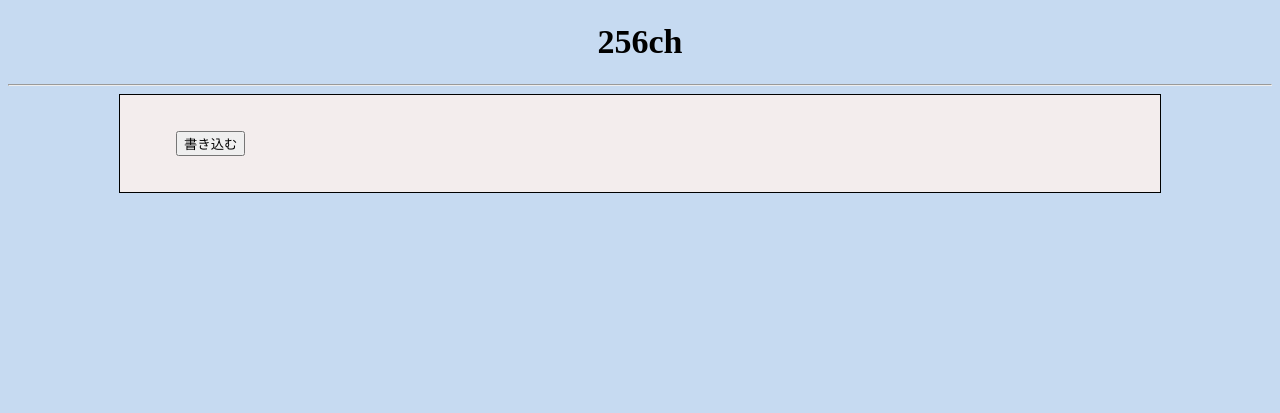
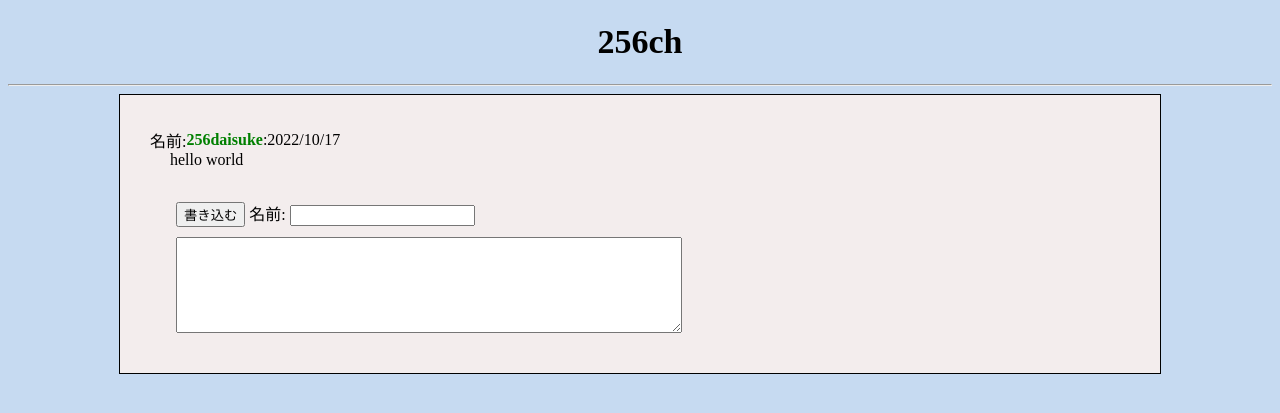
Before and after one commit to 256-daisuki/256server, a PHP site: page /bbs/index.php in a window 1280 px wide. Shown: the top 413 px of the page. Run offline with PHP 8.4, Linux system fonts and the light colour scheme; data that the repository does not hold is empty.

Commit message:
ひな形の完成

```diff
--- a/bbs/index.php
+++ b/bbs/index.php
@@ -1,3 +1,7 @@
+<?php
+    echo $_POST["username"];
+?>
+
 <!DOCTYPE html>
 <html lang="ja">
 <head>
@@ -11,9 +15,27 @@
     <h1 class="title">256ch</h1>
     <hr>
     <div class="boardWrapper">
+        <section>
+            <article>
+                <div class="wrapper">
+                    <div class="nameArea">
+                        <span>名前:</span>
+                        <p class="username">256daisuke</p>
+                        <time>:2022/10/17</time>
+                    </div>
+                    <p class="comment">hello world</p>
+                </div>
+            </article>
+        </section>
         <form class="formWrapper">
             <div>
                 <input type="submit" value="書き込む">
+                <label for="">名前:</label>
+                <input type="text" name="username">
+            </div>
+            <div>
+                <textarea class="commentTextArea"></textarea>
+            </div>
             </div>
         </form>
     </div>
```
